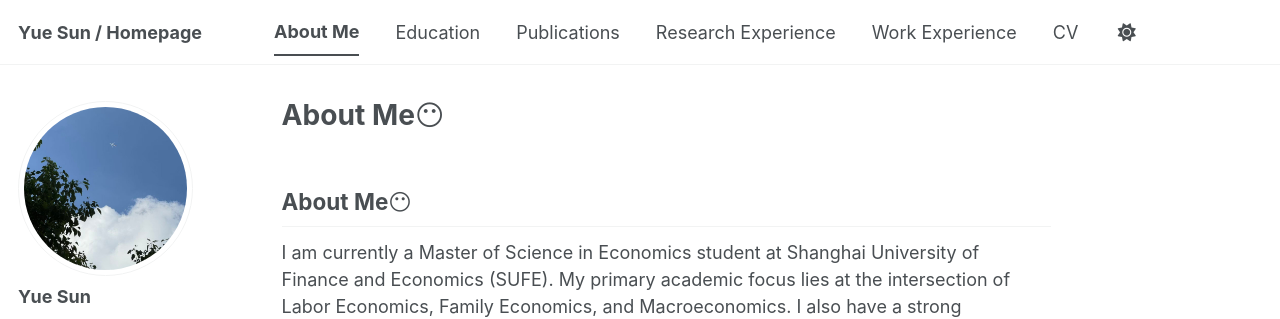
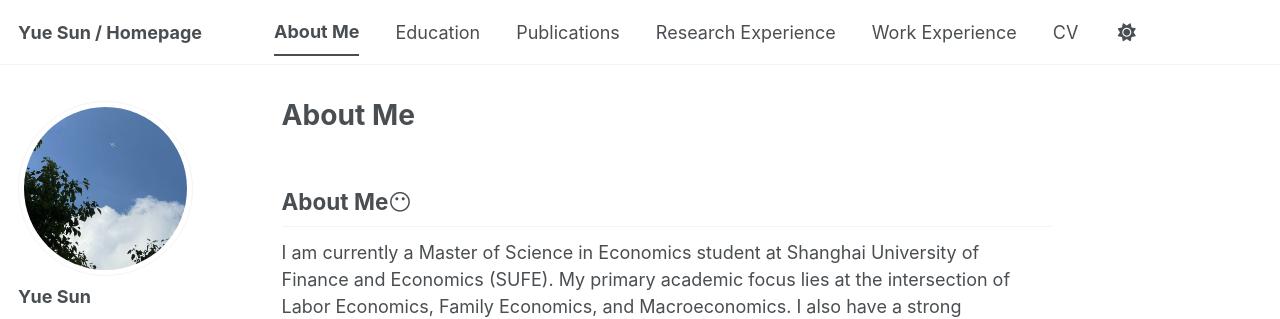
Before and after one commit to leahsun35/leahsun35.github.io, a Jekyll site: the page built from _pages/aboutme.md, in a window 1280 px wide. Shown: the top 319 px of the page. Built offline with Jekyll 4.4.1, drawn with Linux system fonts in a browser that asks for light colours; a script bundle is joined from its source files by our own code; library files that are not in the unit come from our copies.

```diff
--- a/_pages/aboutme.md
+++ b/_pages/aboutme.md
@@ -1,5 +1,5 @@
 ---
-title: "About Me😶"
+title: "About Me"
 permalink: /aboutme/
 ---
 
```
